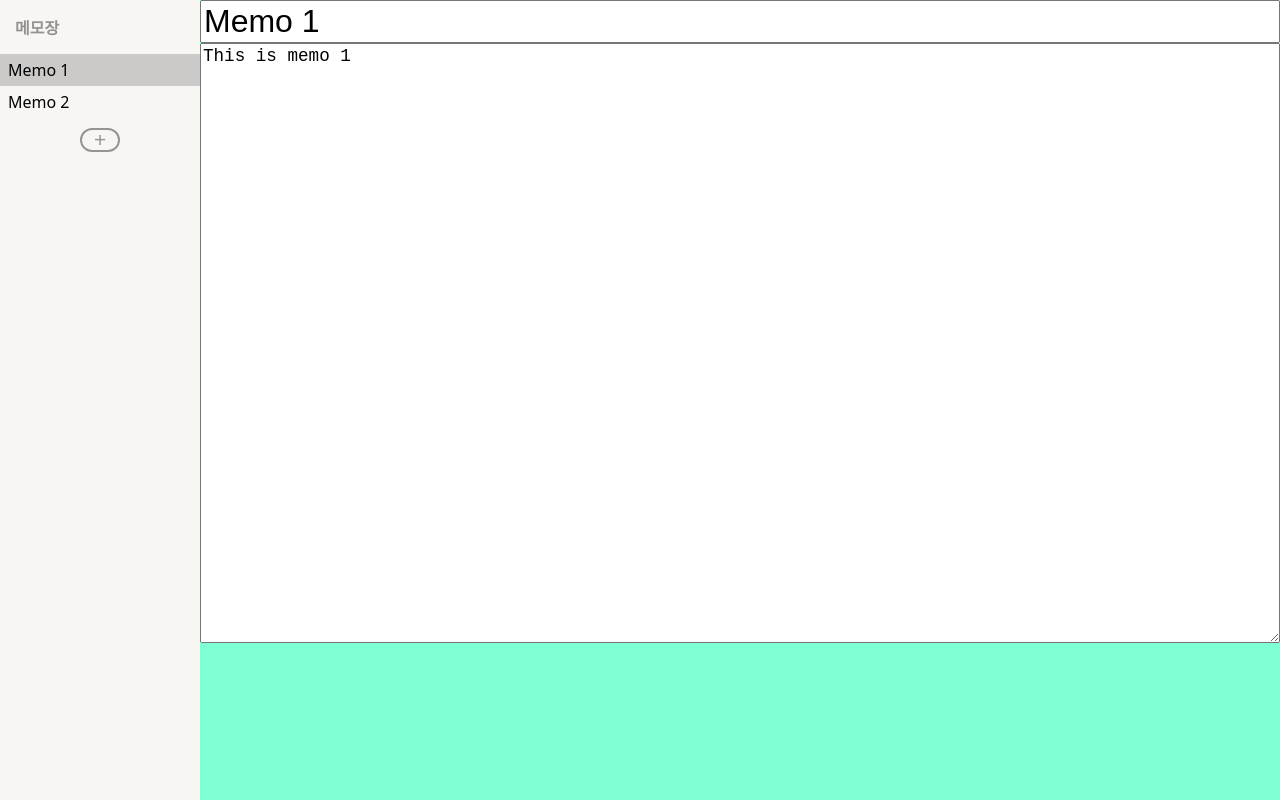
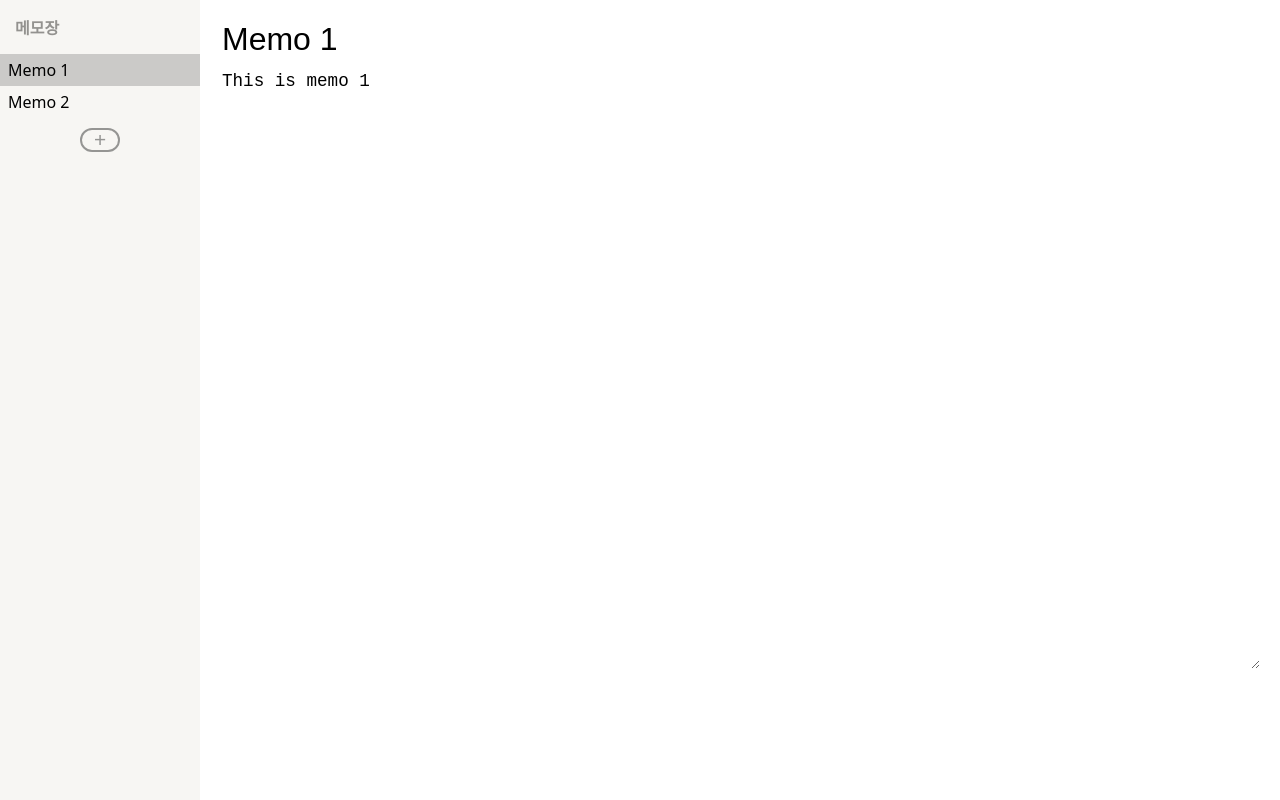
Before and after one commit to kimywann/memo-project, a React (Create React App) app: page / in a window 1280 px wide. Built offline with nearby package versions, Linux system fonts and the light colour scheme.

Commit message:
style: MemoContainer 컴포넌트 제목, 내용 입력창 레이아웃 개선

```diff
--- a/src/components/MemoContainer/index.css
+++ b/src/components/MemoContainer/index.css
@@ -1,12 +1,15 @@
 .MemoContainer {
-    background-color: aquamarine;
     flex: 1; /* 컬러 밖의 공간 남은 만큼 영역을 채워줌. */
+    padding: 20px;
 }
 
 .MemoContainer__title {
     width: 100%;
     box-sizing: border-box;
     font-size: 2rem;
+    border: none;
+    margin-bottom: 10px;
+    outline: none;
 }
 
 .MemoContainer__content {
@@ -14,4 +17,6 @@
     min-height: 600px;
     box-sizing: border-box;
     font-size: 1.1rem;
+    border: none;
+    outline: none;
 }
```
